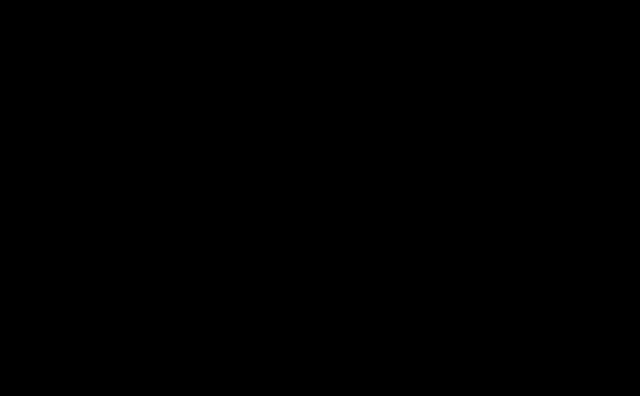
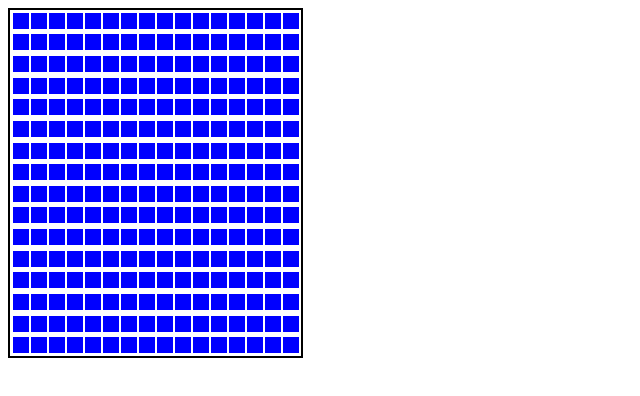
Before and after one commit to GrapeJuice11111/Etch-A-Sketch, a plain HTML site: page index.html in a window 1280 px wide. Shown: the whole page, without its empty margins (0-640 px from the left). Drawn offline with Linux system fonts and the light colour scheme.

Commit message:
Create A 16*16 Divs Ratio WIth FlexBox
Creating the divs layout with stylesheet poperties like border and using flex-wrap

```diff
--- a/etchasketch.js
+++ b/etchasketch.js
@@ -1,5 +1,5 @@
 function createMultipleDiv(){
-    for(i = 0; i > 256; i++){
+    for(i = 0; i < 256; i++){
      const div = document.createElement("div");
      const container = document.querySelector(".container")
      container.appendChild(div);
--- a/style.css
+++ b/style.css
@@ -1,9 +1,24 @@
 *{
     box-sizing: border-box;
-    background-color: black;
+    background-color: transparent;
 }
 
 
 .container{
+    border: 2px solid black;
+    width: 295px;
+    height: 350px;
     background-color:white;
+    display: flex;
+    flex-wrap: wrap;
+    justify-content: center;
 }
+
+.multiple{
+    border: 0.1px solid white;
+    padding: 8px;
+    background-color: blue;
+    align-self: center;
+    width: 9px;
+    height: 10px;
+}
```
